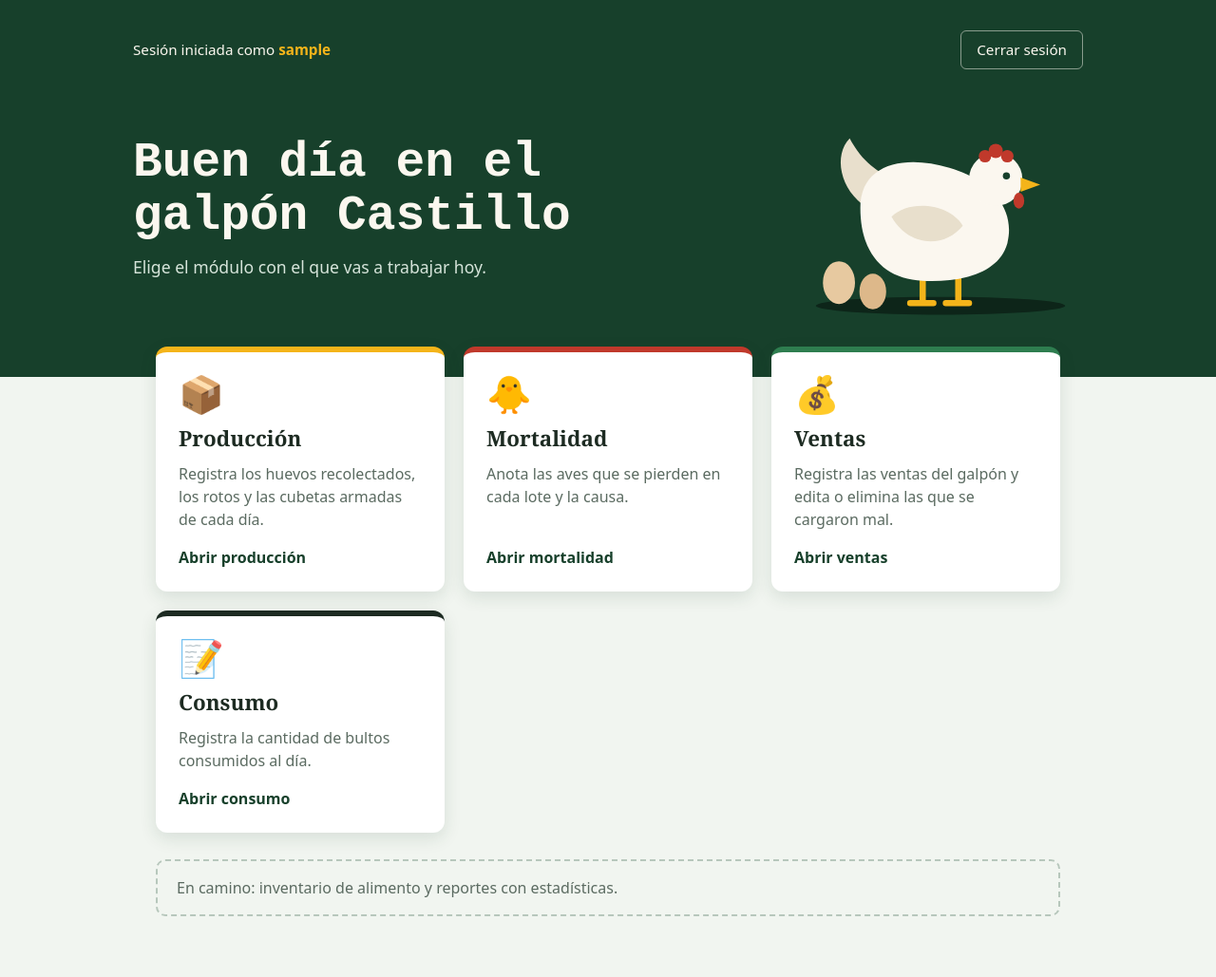
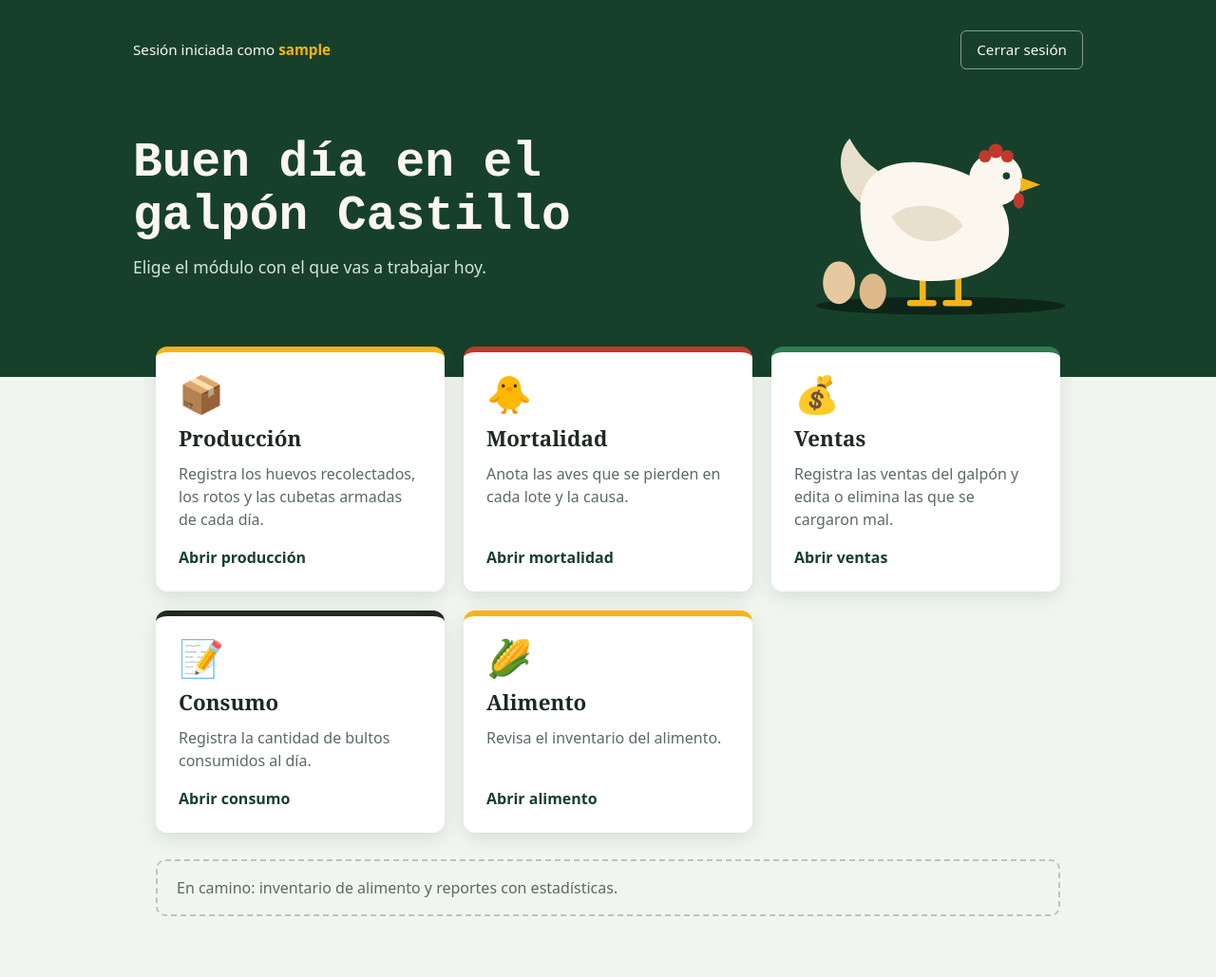
Before and after one commit to johancal30-ui/Galpon_Proyecto, a Django app: page / in a window 1280 px wide. Shown: the whole page at 95% size. Run offline with Django 5.2, Linux system fonts and the light colour scheme; the visitor is signed in with stand-in values (Sample User, id 1).

Commit message:
Seguimos en Home parceros

```diff
--- a/Galpon_Proyecto/templates/home.html
+++ b/Galpon_Proyecto/templates/home.html
@@ -97,8 +97,9 @@
         .modulo-produccion { --acento: var(--yema); }
         .modulo-mortalidad { --acento: var(--cresta); }
         .modulo-ventas { --acento: var(--verde-claro); }
-        .modulo-consumo {   --acento: var(--tinta);;
-}
+        .modulo-consumo {   --acento: var(--tinta);}
+        .modulo-alimento { --acento: var(--yema); }
+
         .icono { font-size: 2.4rem; line-height: 1; }
         .modulo h2 {
             margin: 4px 0 0;
@@ -196,6 +197,13 @@
             <p>Registra la cantidad de bultos consumidos al día.</p>
             <span class="abrir">Abrir consumo</span>
         </a>
+         <!-- Alimento -->
+        <a class="modulo modulo-alimento" href="{% url 'registrar_alimento' %}">
+            <span class="icono">🌽 </span>
+            <h2>Alimento</h2>
+            <p>Revisa el inventario del alimento.</p>
+            <span class="abrir">Abrir alimento</span>
+        </a>
     </nav>
 
     <p class="proximamente">
```
